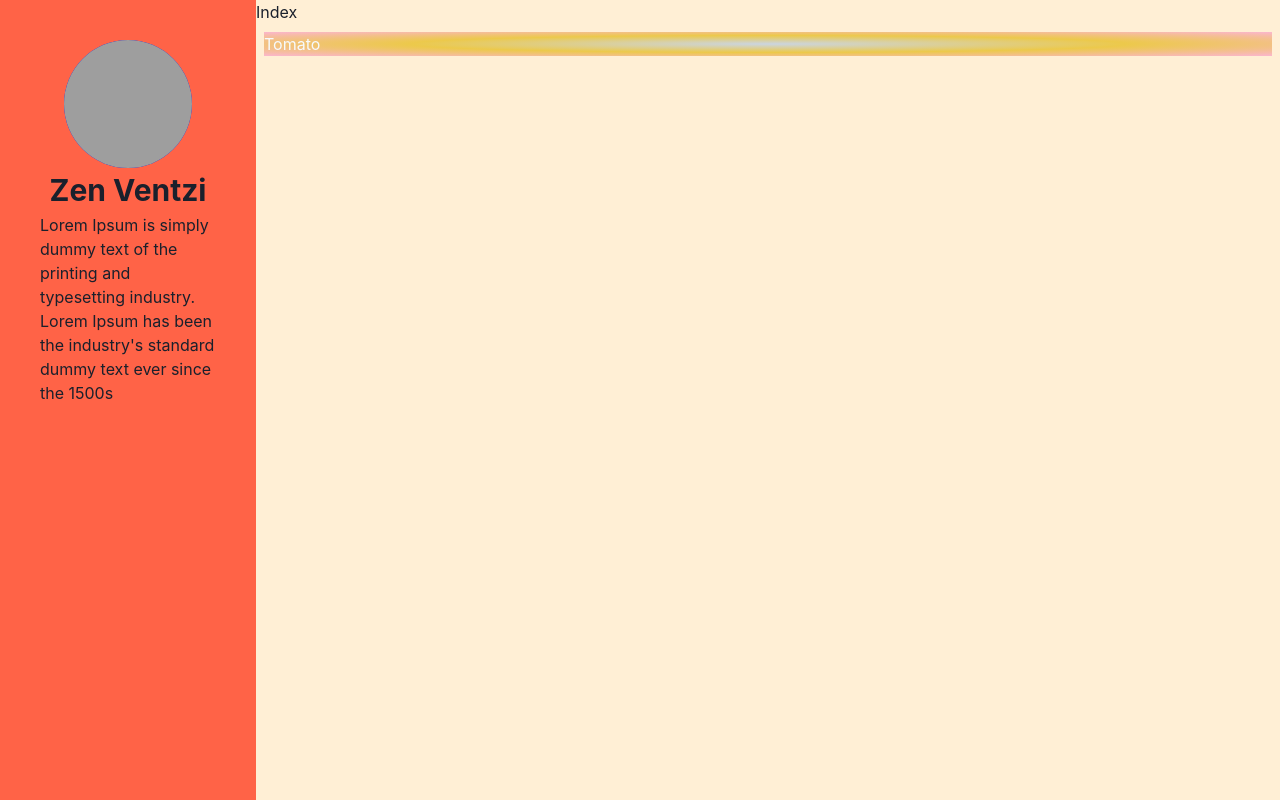
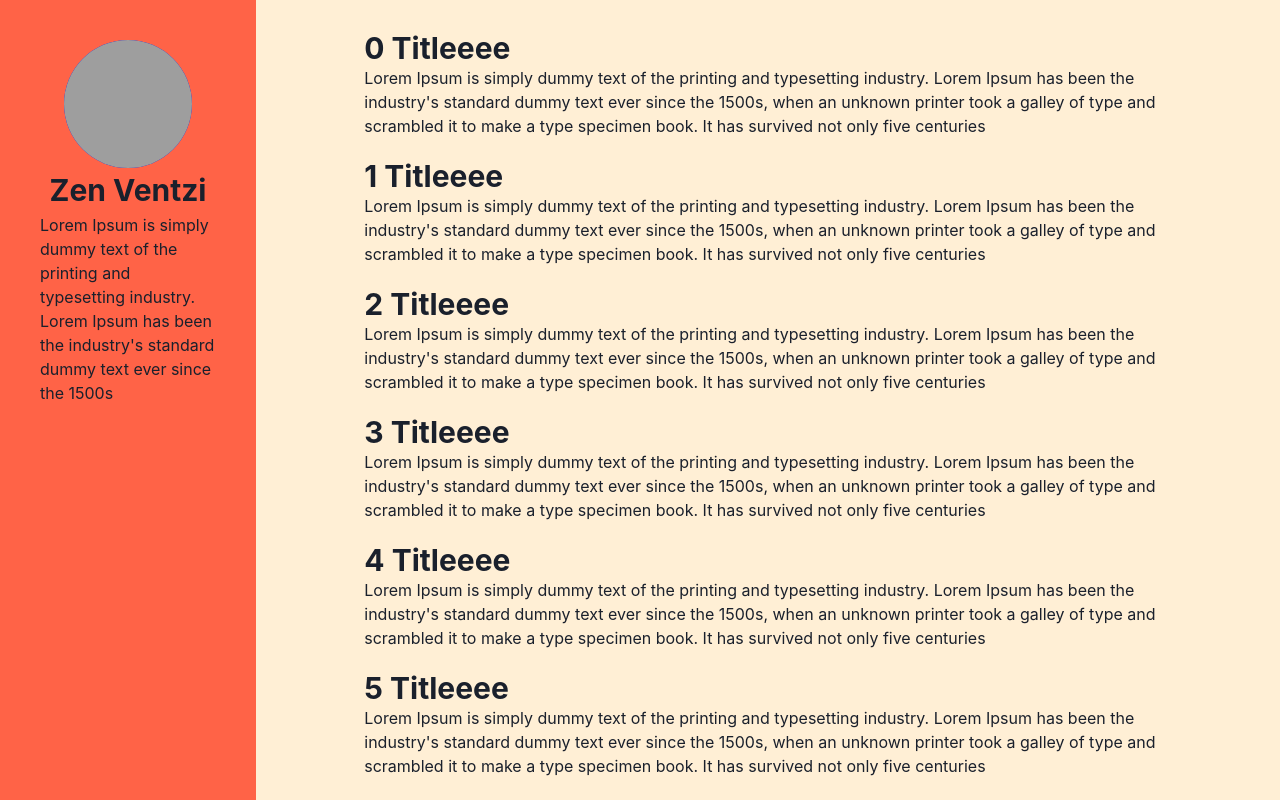
Before and after one commit to zenVentzi/blog, a Next.js app: page / in a window 1280 px wide. Shown: the top 800 px of the page. Built offline with nearby package versions, Linux system fonts and the light colour scheme; grey boxes are pictures that could not be loaded.

Commit message:
list template blog posts in index page

```diff
--- /dev/null
+++ b/modules/index/BlogPostPreview.tsx
@@ -0,0 +1,21 @@
+import { Box, Heading, Text } from '@chakra-ui/layout';
+
+type Post = {
+  title: string;
+  contentPreview: string;
+};
+
+type BlogPostPreviewProps = {
+  post: Post;
+};
+
+const BlogPostPreview = ({ post }: BlogPostPreviewProps) => {
+  return (
+    <Box w="80ch">
+      <Heading size="lg">{post.title}</Heading>
+      <div dangerouslySetInnerHTML={{ __html: post.contentPreview }} />
+    </Box>
+  );
+};
+
+export default BlogPostPreview;
--- /dev/null
+++ b/modules/index/index.ts
@@ -0,0 +1 @@
+export { default as BlogPostPreivew } from './BlogPostPreview';
--- a/pages/index.tsx
+++ b/pages/index.tsx
@@ -1,16 +1,23 @@
-import { Box } from '@chakra-ui/react';
+import { Box, Flex, VStack } from '@chakra-ui/react';
+import { BlogPostPreivew } from '../modules/index';
 
 const Index = () => {
   return (
     <div>
-      Index
-      <Box
-        m={2}
-        color="gray.50"
-        bgGradient="radial(gray.300,yellow.400,pink.200)"
-      >
-        Tomato
-      </Box>
+      <VStack spacing="20px" pt="30px">
+        {[...Array(40).keys()].map((i) => {
+          return (
+            <BlogPostPreivew
+              key={i}
+              post={{
+                title: i + ' Titleeee',
+                contentPreview:
+                  "Lorem Ipsum is simply dummy text of the printing and typesetting industry. Lorem Ipsum has been the industry's standard dummy text ever since the 1500s, when an unknown printer took a galley of type and scrambled it to make a type specimen book. It has survived not only five centuries",
+              }}
+            />
+          );
+        })}
+      </VStack>
     </div>
   );
 };
```
